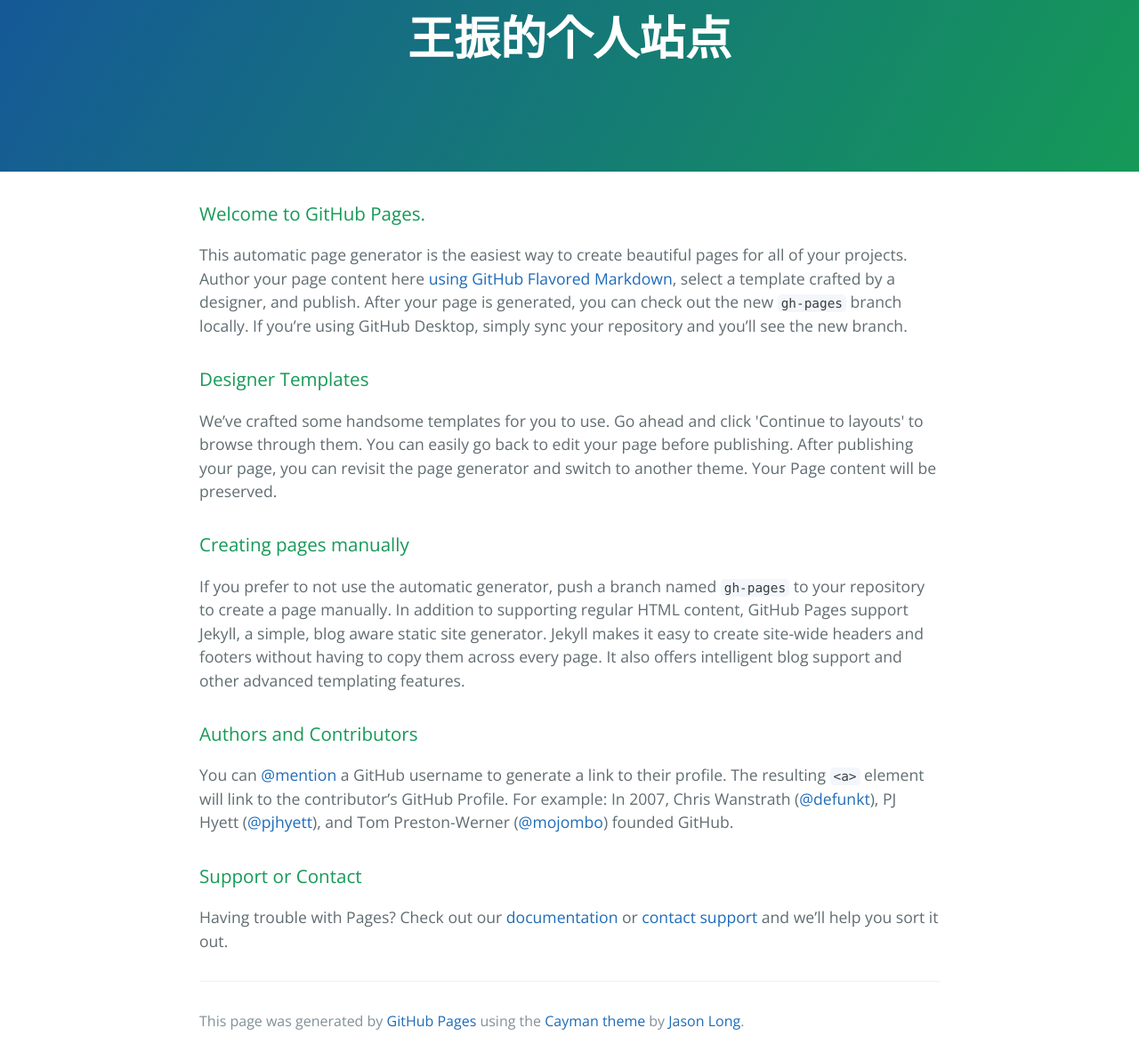
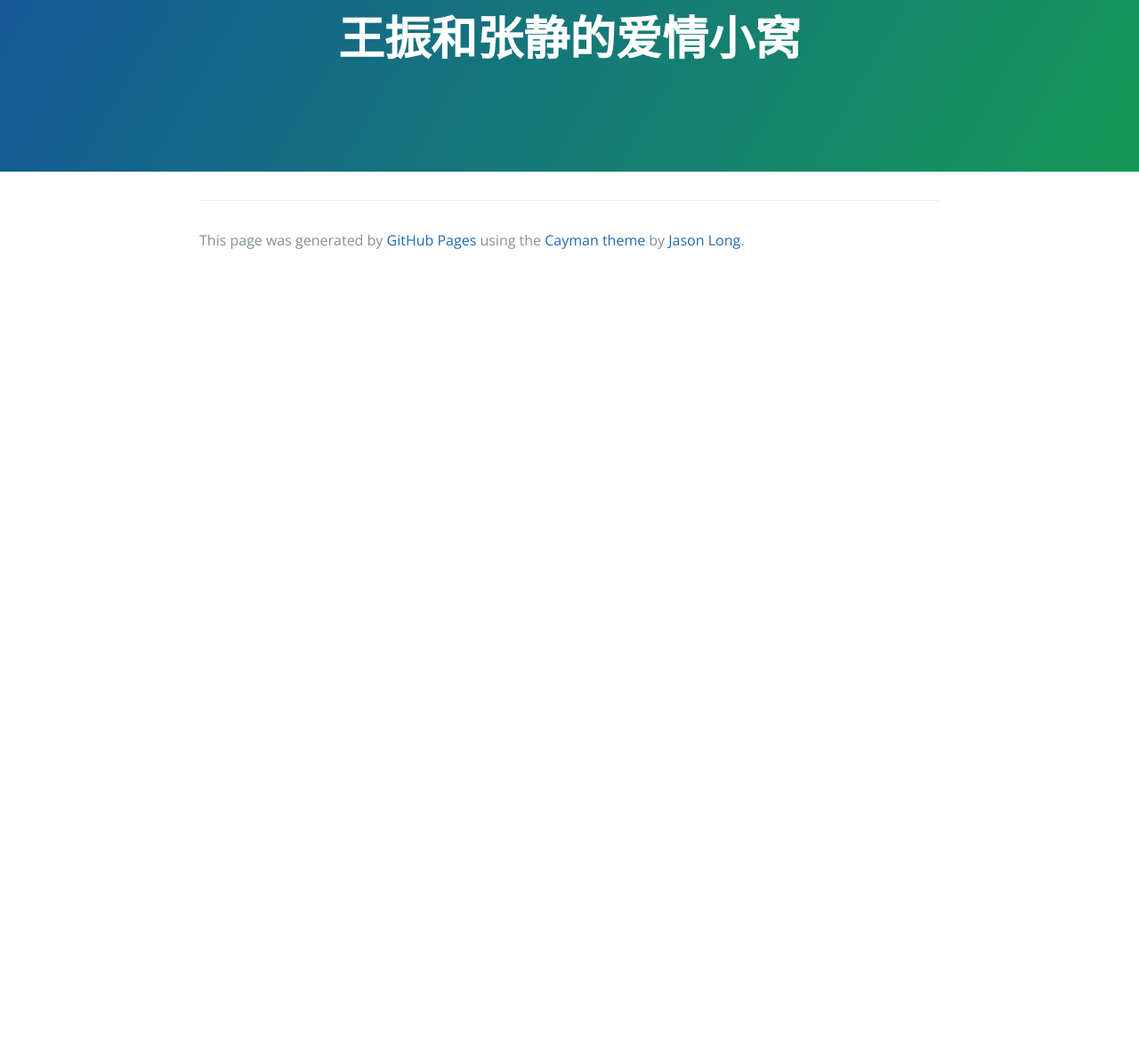
Before and after one commit to wzuden/wzuden.github.io, a plain HTML site: page index.html in a window 1280 px wide. Shown: the part 77-1269 px from the top of the page at 89% size. After the commit the page ends 800 px from the top, so only its background shows below. Drawn offline with nearby package versions, Linux system fonts and the light colour scheme.

Commit message:
Update index.html

```diff
--- a/index.html
+++ b/index.html
@@ -11,35 +11,12 @@
   </head>
   <body>
     <section class="page-header">
-      <h1 class="project-name">王振的个人站点</h1>
+      <h1 class="project-name">王振和张静的爱情小窝</h1>
       <h2 class="project-tagline"></h2>
     </section>
 
     <section class="main-content">
-      <h3>
-<a id="welcome-to-github-pages" class="anchor" href="#welcome-to-github-pages" aria-hidden="true"><span aria-hidden="true" class="octicon octicon-link"></span></a>Welcome to GitHub Pages.</h3>
 
-<p>This automatic page generator is the easiest way to create beautiful pages for all of your projects. Author your page content here <a href="https://guides.github.com/features/mastering-markdown/">using GitHub Flavored Markdown</a>, select a template crafted by a designer, and publish. After your page is generated, you can check out the new <code>gh-pages</code> branch locally. If you’re using GitHub Desktop, simply sync your repository and you’ll see the new branch.</p>
-
-<h3>
-<a id="designer-templates" class="anchor" href="#designer-templates" aria-hidden="true"><span aria-hidden="true" class="octicon octicon-link"></span></a>Designer Templates</h3>
-
-<p>We’ve crafted some handsome templates for you to use. Go ahead and click 'Continue to layouts' to browse through them. You can easily go back to edit your page before publishing. After publishing your page, you can revisit the page generator and switch to another theme. Your Page content will be preserved.</p>
-
-<h3>
-<a id="creating-pages-manually" class="anchor" href="#creating-pages-manually" aria-hidden="true"><span aria-hidden="true" class="octicon octicon-link"></span></a>Creating pages manually</h3>
-
-<p>If you prefer to not use the automatic generator, push a branch named <code>gh-pages</code> to your repository to create a page manually. In addition to supporting regular HTML content, GitHub Pages support Jekyll, a simple, blog aware static site generator. Jekyll makes it easy to create site-wide headers and footers without having to copy them across every page. It also offers intelligent blog support and other advanced templating features.</p>
-
-<h3>
-<a id="authors-and-contributors" class="anchor" href="#authors-and-contributors" aria-hidden="true"><span aria-hidden="true" class="octicon octicon-link"></span></a>Authors and Contributors</h3>
-
-<p>You can <a href="https://help.github.com/articles/basic-writing-and-formatting-syntax/#mentioning-users-and-teams" class="user-mention">@mention</a> a GitHub username to generate a link to their profile. The resulting <code>&lt;a&gt;</code> element will link to the contributor’s GitHub Profile. For example: In 2007, Chris Wanstrath (<a href="https://github.com/defunkt" class="user-mention">@defunkt</a>), PJ Hyett (<a href="https://github.com/pjhyett" class="user-mention">@pjhyett</a>), and Tom Preston-Werner (<a href="https://github.com/mojombo" class="user-mention">@mojombo</a>) founded GitHub.</p>
-
-<h3>
-<a id="support-or-contact" class="anchor" href="#support-or-contact" aria-hidden="true"><span aria-hidden="true" class="octicon octicon-link"></span></a>Support or Contact</h3>
-
-<p>Having trouble with Pages? Check out our <a href="https://help.github.com/pages">documentation</a> or <a href="https://github.com/contact">contact support</a> and we’ll help you sort it out.</p>
 
       <footer class="site-footer">
 
```
